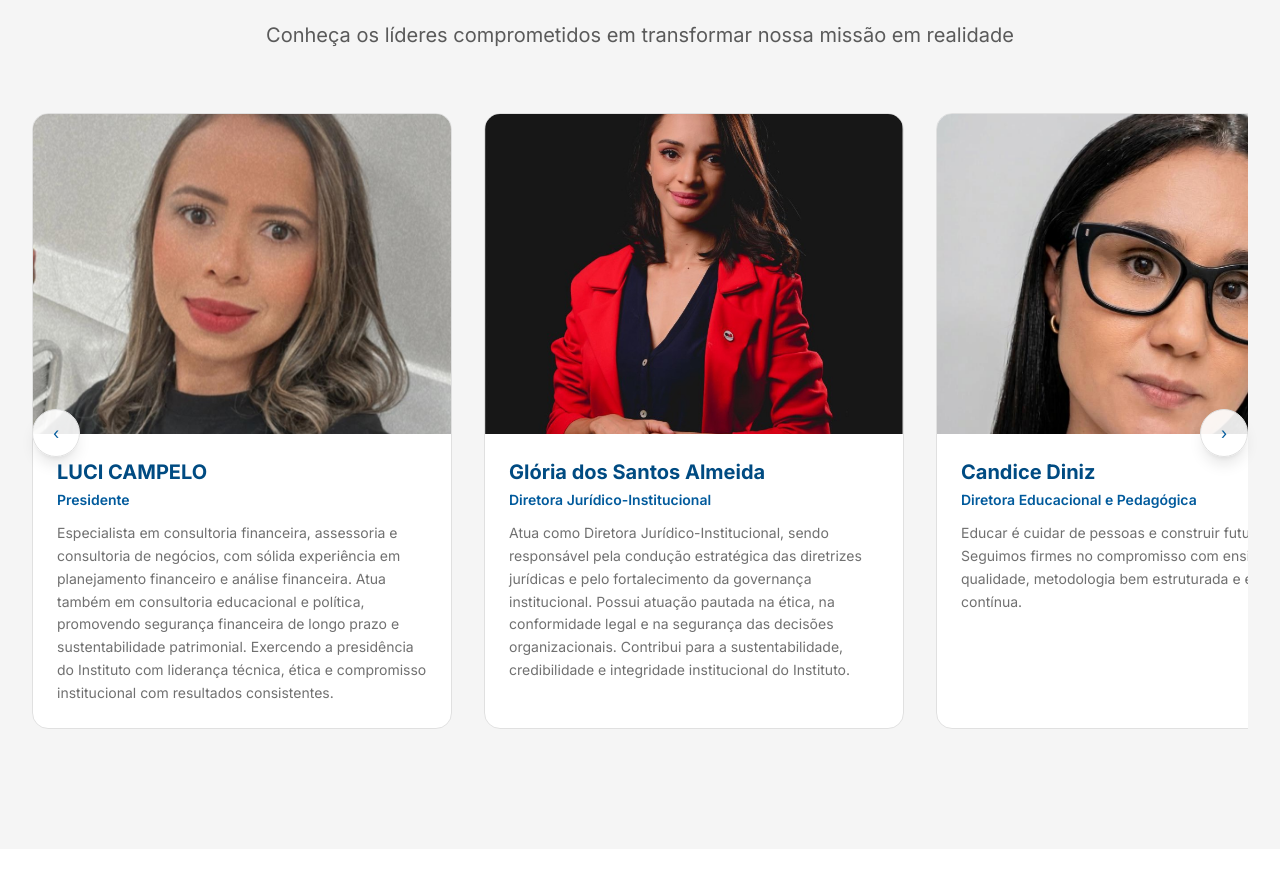
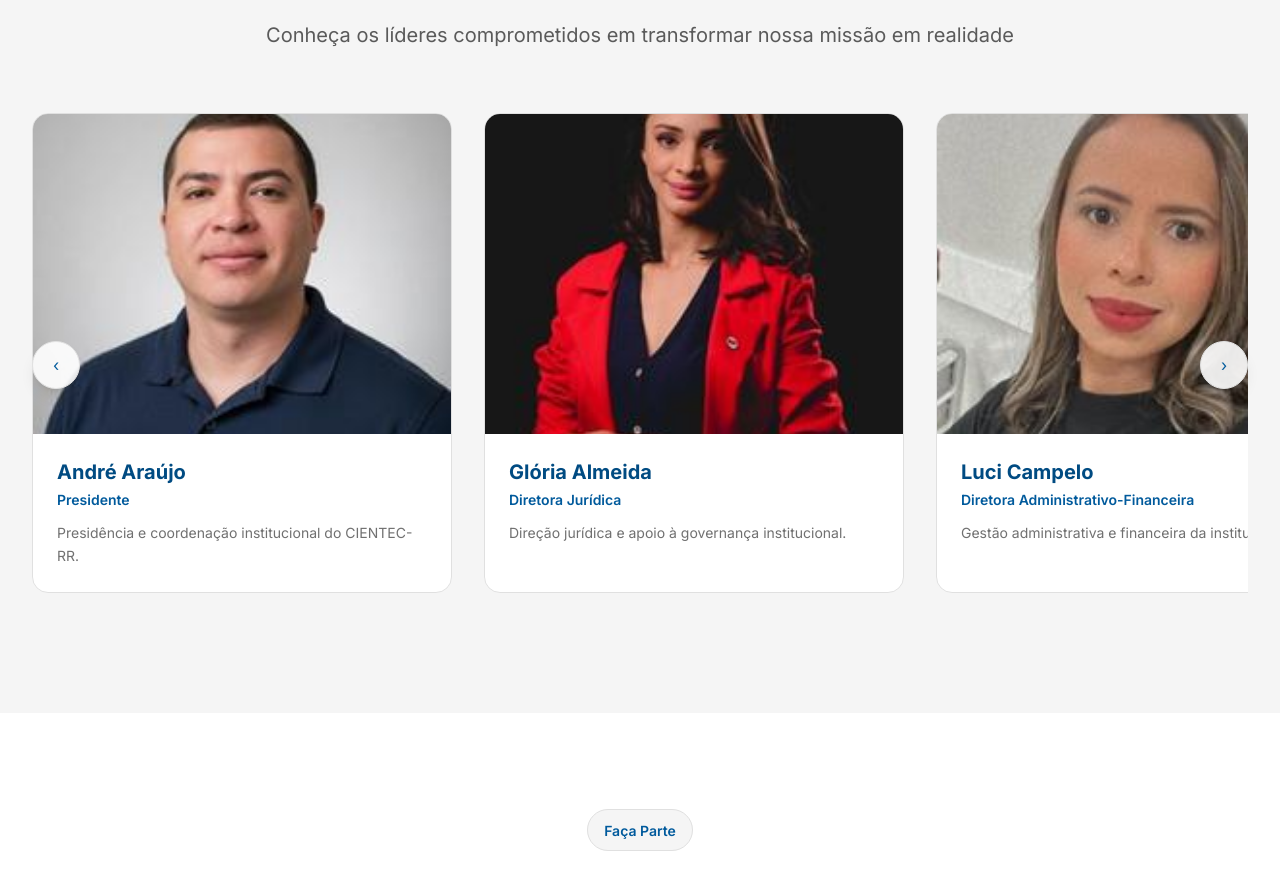
Before and after one commit to JosielBarrosfoco/cientec_RR, a React (Vite) app: page / in a window 1280 px wide. Shown: the part 3076-3950 px from the top of the page. Built offline with nearby package versions, Linux system fonts and the light colour scheme.

Commit message:
feat: atualizar diretoria e fotografias conforme portfólio oficial

```diff
--- a/src/react-app/components/Team.tsx
+++ b/src/react-app/components/Team.tsx
@@ -5,38 +5,37 @@ export default function Team() {
   const carouselRef = useRef<HTMLDivElement | null>(null);
   const directors = [
     {
-      name: 'LUCI CAMPELO',
+      name: 'André Araújo',
       role: 'Presidente',
-      image: '/images/presidente-luci-campelo.png',
-      bio: 'Especialista em consultoria financeira, assessoria e consultoria de negócios, com sólida experiência em planejamento financeiro e análise financeira. Atua também em consultoria educacional e política, promovendo segurança financeira de longo prazo e sustentabilidade patrimonial. Exercendo a presidência do Instituto com liderança técnica, ética e compromisso institucional com resultados consistentes.',
-      linkedin: 'https://www.linkedin.com/in/luci-campelo-38194269/?utm_source=share&utm_campaign=share_via&utm_content=profile&utm_medium=ios_app',
+      image: '/images/portfolio-2026/diretoria-andre-araujo.jpg',
+      bio: 'Presidência e coordenação institucional do CIENTEC-RR.',
+      linkedin: 'https://www.linkedin.com/in/andr%C3%A9-mateus-ara%C3%BAjo-32294a192/',
     },
     {
-      name: 'Glória dos Santos Almeida',
-      role: 'Diretora Jurídico-Institucional',
-      image: '/images/diretora-juridica-gloria-almeida.png',
-      bio: 'Atua como Diretora Jurídico-Institucional, sendo responsável pela condução estratégica das diretrizes jurídicas e pelo fortalecimento da governança institucional. Possui atuação pautada na ética, na conformidade legal e na segurança das decisões organizacionais. Contribui para a sustentabilidade, credibilidade e integridade institucional do Instituto.',
+      name: 'Glória Almeida',
+      role: 'Diretora Jurídica',
+      image: '/images/portfolio-2026/diretoria-gloria-almeida.jpg',
+      bio: 'Direção jurídica e apoio à governança institucional.',
       linkedin: 'https://www.linkedin.com/in/gloria-dos-s-almeida-barbosa-67b10a1b0/?originalSubdomain=br',
     },
     {
-      name: 'Candice Diniz',
-      role: 'Diretora Educacional e Pedagógica',
-      image: '/images/diretora-educacional-candice-diniz.png',
-      bio: 'Educar é cuidar de pessoas e construir futuros. Seguimos firmes no compromisso com ensino de qualidade, metodologia bem estruturada e evolução contínua.',
+      name: 'Luci Campelo',
+      role: 'Diretora Administrativo-Financeira',
+      image: '/images/portfolio-2026/diretoria-luci-campelo.jpg',
+      bio: 'Gestão administrativa e financeira da instituição.',
+      linkedin: 'https://www.linkedin.com/in/luci-campelo-38194269/',
     },
     {
-      name: 'IVAN GONZALO',
-      role: 'Diretor de Inovação e Tecnologia',
-      image: '/images/diretor-inovacao-ivan-gonzalo.png',
-      bio: 'Atua como Analista de Comércio Exterior, sendo responsável pela gestão e acompanhamento de operações de importação e exportação, assegurando conformidade com a legislação aduaneira e regulatória. Possui atuação estratégica na análise de mercados, processos logísticos e negociações internacionais. Contribui para a eficiência operacional e o fortalecimento das relações comerciais do Instituto.',
-      linkedin: 'https://www.linkedin.com/in/ivan-gonzalo/',
+      name: 'Tyara Level',
+      role: 'Diretora de Inovação e Tecnologia',
+      image: '/images/portfolio-2026/diretoria-tyara-level.jpg',
+      bio: 'Coordenação das frentes de inovação e tecnologia.',
     },
     {
-      name: 'André Mateus Araújo',
-      role: 'Diretor Administrativo-Financeiro',
-      image: '/images/diretor-administrativo-andre-mateus.png',
-      bio: 'Diretor Administrativo-Financeiro, sendo responsável pela gestão administrativa e pelo planejamento financeiro da instituição, assegurando controle, eficiência e sustentabilidade dos recursos. Sua atuação é pautada na organização dos processos, na transparência e na tomada de decisões estratégicas. Contribui para o equilíbrio financeiro e o fortalecimento institucional do Instituto.',
-      linkedin: 'https://www.linkedin.com/in/andr%C3%A9-mateus-ara%C3%BAjo-32294a192/',
+      name: 'Kátia Lopes',
+      role: 'Diretora de Desenvolvimento, Projetos e Relações Institucionais',
+      image: '/images/portfolio-2026/diretoria-katia-lopes.jpg',
+      bio: 'Desenvolvimento de projetos e articulação institucional.',
     },
   ];
 
@@ -69,6 +68,7 @@ export default function Team() {
             <button
               type="button"
               onClick={() => scrollCarousel('prev')}
+              aria-label="Ver integrantes anteriores"
               className="h-12 w-12 rounded-full bg-white/90 text-primary shadow-lg border border-neutral-200 hover:bg-white focus:outline-none"
             >
               ‹
@@ -78,6 +78,7 @@ export default function Team() {
             <button
               type="button"
               onClick={() => scrollCarousel('next')}
+              aria-label="Ver próximos integrantes"
               className="h-12 w-12 rounded-full bg-white/90 text-primary shadow-lg border border-neutral-200 hover:bg-white focus:outline-none"
             >
               ›
@@ -97,13 +98,15 @@ export default function Team() {
                 <div className="relative overflow-hidden h-80">
                   <img
                     src={director.image}
-                    alt={director.name}
+                    alt={`Retrato de ${director.name}, ${director.role}`}
+                    loading="lazy"
                     className="w-full h-full object-cover transform group-hover:scale-110 transition-transform duration-500"
                   />
                   <div className="absolute inset-0 bg-gradient-to-t from-primary-dark/90 via-primary-dark/50 to-transparent opacity-0 hover:opacity-100 transition-opacity duration-300 flex items-end p-6">
                     <div className="flex space-x-3">
                       {director.linkedin && (
                         <a
+                          aria-label={`LinkedIn de ${director.name}`}
                           href={director.linkedin}
                           target="_blank"
                           rel="noopener noreferrer"
@@ -112,9 +115,9 @@ export default function Team() {
                           <Linkedin size={20} />
                         </a>
                       )}
-                      <button className="w-10 h-10 bg-white/20 backdrop-blur-sm rounded-full flex items-center justify-center hover:bg-white hover:text-primary transition-all">
+                      <a href="mailto:cientecrr@gmail.com" aria-label="Enviar e-mail ao CIENTEC-RR" className="w-10 h-10 bg-white/20 backdrop-blur-sm rounded-full flex items-center justify-center hover:bg-white hover:text-primary transition-all">
                         <Mail size={20} />
-                      </button>
+                      </a>
                     </div>
                   </div>
                 </div>
```
